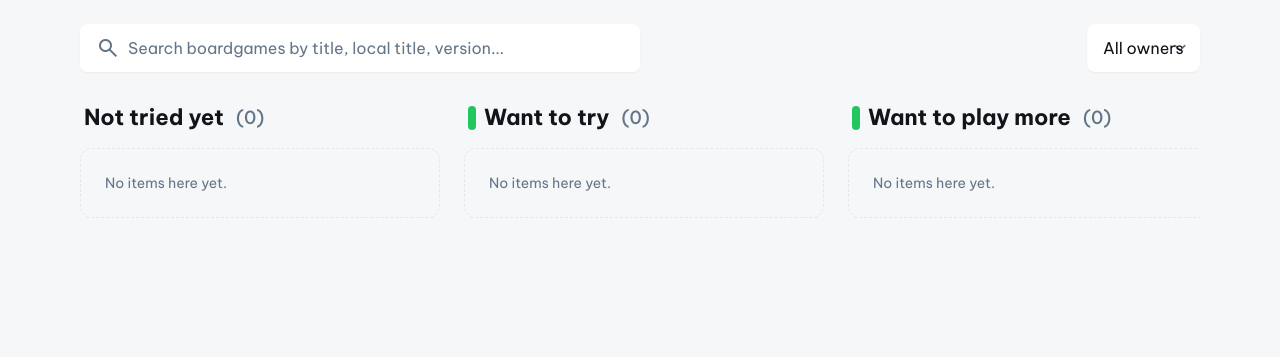
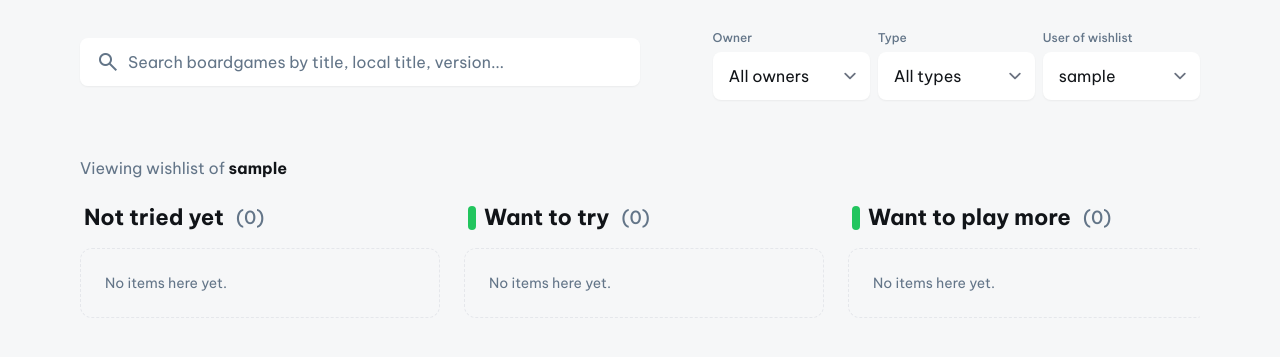
Before and after one commit to HajnaliLepke/bgg_stealer_django, a Django app: page /wishlist/ in a window 1280 px wide. Shown: the part 65-422 px from the top of the page. Run offline with Django 5.2, Linux system fonts and the light colour scheme; the visitor is signed in with stand-in values (Sample User, id 1); data comes from the database, SQL or seed files in the repository; some libraries are stand-ins or nearby versions.

Commit message:
add more filters

```diff
--- a/accounts/views.py
+++ b/accounts/views.py
@@ -5,6 +5,8 @@ from django.shortcuts import render, redirect, get_object_or_404
 from django.views.decorators.http import require_http_methods, require_POST
 from django.db.models import Q
 from django.core.paginator import Paginator
+from django.contrib.auth import get_user_model
+
 
 from .models import BoardGame, UserGameStatus, Owner
 
@@ -21,6 +23,7 @@ RED_BUCKETS = {
     "NOT_WANT_TO_PLAY_MORE",
 }
 
+User = get_user_model()
 
 def home(request):
     # send logged-in users to wishlist, otherwise to login
@@ -104,6 +107,15 @@ def _base_filtered_games(request):
 
     qs = BoardGame.objects.all()
 
+    # NEW: whose wishlist are we viewing?
+    u = (request.GET.get("u") or "").strip()
+
+    # default to current user
+    if not u:
+        target_user = request.user
+    else:
+        target_user = User.objects.filter(username=u).first() or request.user
+
     if owner:
         qs = qs.filter(owners__slug=owner)
 
@@ -123,7 +135,7 @@ def _base_filtered_games(request):
     # load owners efficiently for "Available at: ..."
     qs = qs.prefetch_related("owners")
 
-    return qs, q, owner, kind
+    return qs, q, owner, kind, target_user
 
 def _bucket_queryset(games_qs, user, bucket: str):
     """
@@ -150,9 +162,11 @@ def _bucket_accent(bucket: str) -> str:
 
 @login_required
 def wishlist_dashboard(request):
-    games_qs, q, owner, kind = _base_filtered_games(request)
+    games_qs, q, owner, kind, target_user = _base_filtered_games(request)
 
     owners = Owner.objects.order_by("name").all()
+    users = User.objects.filter(is_active=True).order_by("username")
+    kinds = BoardGame.objects.values("kind").distinct()
 
     buckets = [
         {"key": "NOT_TRIED", "label": "Not tried yet"},
@@ -170,7 +184,7 @@ def wishlist_dashboard(request):
 
     for bucket in buckets:
         key = bucket["key"]
-        qs = _bucket_queryset(games_qs, request.user, key).order_by("id")
+        qs = _bucket_queryset(games_qs, target_user, key).order_by("id")
         paginator = Paginator(qs, PAGE_SIZE)
         page = paginator.get_page(1)
         bucket["count"] = paginator.count
@@ -184,11 +198,15 @@ def wishlist_dashboard(request):
             "q": q,
             "owner": owner,
             "kind": kind,
+            "kinds":kinds,
             "owners": owners,
 
+            # NEW
+            "users": users,
+            "target_user": target_user,
+            "is_own_wishlist": (target_user.id == request.user.id),
+
             "buckets": buckets,
-            "bucket_pages": bucket_pages,
-            "bucket_counts": bucket_counts,
         },
     )
 
@@ -197,9 +215,9 @@ def wishlist_bucket_chunk(request, bucket: str):
     # bucket is "NOT_TRIED" or one of status values
     page_num = int(request.GET.get("page") or "1")
 
-    games_qs, q, owner, kind = _base_filtered_games(request)
+    games_qs, q, owner, kind, target_user = _base_filtered_games(request)
 
-    qs = _bucket_queryset(games_qs, request.user, bucket).order_by("id")
+    qs = _bucket_queryset(games_qs, target_user, bucket).order_by("id")
     paginator = Paginator(qs, PAGE_SIZE)
     page = paginator.get_page(page_num)
 
@@ -213,6 +231,11 @@ def wishlist_bucket_chunk(request, bucket: str):
             "q": q,
             "owner": owner,
             "kind": kind,
+
+            # NEW (so templates can keep u=... in URLs if needed)
+            "target_user": target_user,
+            "is_own_wishlist": (target_user.id == request.user.id),
+
         },
     )
 
--- a/templates/partials/bucket_chunk.html
+++ b/templates/partials/bucket_chunk.html
@@ -9,7 +9,7 @@
 {% if page_obj.has_next %}
   <div
     hx-ext="intersect"
-    hx-get="{% url 'wishlist_bucket_chunk' bucket %}?page={{ page_obj.next_page_number }}{% if q %}&q={{ q|urlencode }}{% endif %}{% if owner %}&owner={{ owner|urlencode }}{% endif %}{% if kind %}&kind={{ kind|urlencode }}{% endif %}"
+    hx-get="{% url 'wishlist_bucket_chunk' bucket %}?page={{ page_obj.next_page_number }}{% if q %}&q={{ q|urlencode }}{% endif %}{% if owner %}&owner={{ owner|urlencode }}{% endif %}{% if kind %}&kind={{ kind|urlencode }}{% endif %}{% if target_user %}&u={{ target_user.username|urlencode }}{% endif %}"
     hx-trigger="intersect once"
     hx-swap="outerHTML"
     class="py-2 text-center text-xs text-[#637588] dark:text-[#92adc9]"
--- a/templates/wishlist.html
+++ b/templates/wishlist.html
@@ -64,8 +64,10 @@
     <form method="get" action="{% url 'wishlist' %}" class="flex gap-2 items-center">
       <input type="hidden" name="q" value="{{ q }}">
       <input type="hidden" name="kind" value="{{ kind }}">
+      <div class="w-full xl:max-w-[320px]">
+      <label class="text-xs font-medium text-[#637588] dark:text-[#92adc9]">Owner</label>
       <select name="owner"
-        class="h-12 rounded-lg bg-white dark:bg-[#233648] border-none text-[#111418] dark:text-white px-4 shadow-sm"
+        class="mt-1 w-full h-12 rounded-lg bg-white dark:bg-[#233648] border-none text-[#111418] dark:text-white px-4 shadow-sm"
         onchange="this.form.submit()"
       >
         <option value="">All owners</option>
@@ -73,8 +75,45 @@
             <option value="{{ o.slug }}" {% if o.slug == owner %}selected{% endif %}>{{ o.name }}</option>
           {% endfor %}
       </select>
-    </form>
+    </div>
+
+      <div class="w-full xl:max-w-[320px]">
+      <label class="text-xs font-medium text-[#637588] dark:text-[#92adc9]">Type</label>
+      <select name="kind"
+        class="mt-1 w-full h-12 rounded-lg bg-white dark:bg-[#233648] border-none text-[#111418] dark:text-white px-4 shadow-sm"
+        onchange="this.form.submit()"
+      >
+        <option value="">All types</option>
+          {% for k in kinds %}
+            <option value="{{ k.kind }}" {% if k.kind == kind %}selected{% endif %}>{{ k.kind }}</option>
+          {% endfor %}
+      </select>
+    </div>
+
+      <!-- User dropdown -->
+      <div class="w-full xl:max-w-[320px]">
+        <label class="text-xs font-medium text-[#637588] dark:text-[#92adc9]">User of wishlist</label>
+        <select
+        name="u"
+        class="mt-1 w-full h-12 rounded-lg bg-white dark:bg-[#233648] border-none text-[#111418] dark:text-white px-4 shadow-sm"
+        onchange="this.form.submit()"
+      >
+        {% for u in users %}
+        <option value="{{ u.username }}" {% if u.username == target_user.username %}selected{% endif %}>
+          {{ u.username }}
+        </option>
+        {% endfor %}
+      </select>
+    </div>
+  </form>
+
+
   </div>
+  <br>
+  <div class="text-md text-[#637588] dark:text-[#92adc9]">
+    Viewing wishlist of <span class="font-semibold text-[#111418] dark:text-white">{{ target_user.username }}</span>
+  </div>
+  <br>
 
   <!-- Kanban Board -->
   <div class="overflow-x-auto pb-4">
--- a/templates/wishlist_card.html
+++ b/templates/wishlist_card.html
@@ -16,10 +16,12 @@
     {% endif %}
   </div>
 
+
     <div class="flex flex-col gap-1">
         <!-- Title area becomes the positioning context -->
         <div class="relative">
             <!-- Buttons overlayed over the title line -->
+            {% if is_own_wishlist %}
             <div class="absolute top-0 right-0 z-10 opacity-0 group-hover:opacity-100 transition-opacity">
                 <div class="flex items-center gap-1 rounded-xl bg-white/80 dark:bg-black/40 backdrop-blur-sm p-1 ring-1 ring-black/5 dark:ring-white/10">
                     {# Want to try #}
@@ -93,6 +95,7 @@
                     </form>
                 </div>
             </div>
+            {% endif %}
 
         <!-- Give the title right padding so it doesn't hide under the buttons -->
         <h3 class="text-lg font-bold leading-tight text-[#111418] dark:text-white w-full ">
```
Lines whose indentation alone changed are shown as unchanged.
